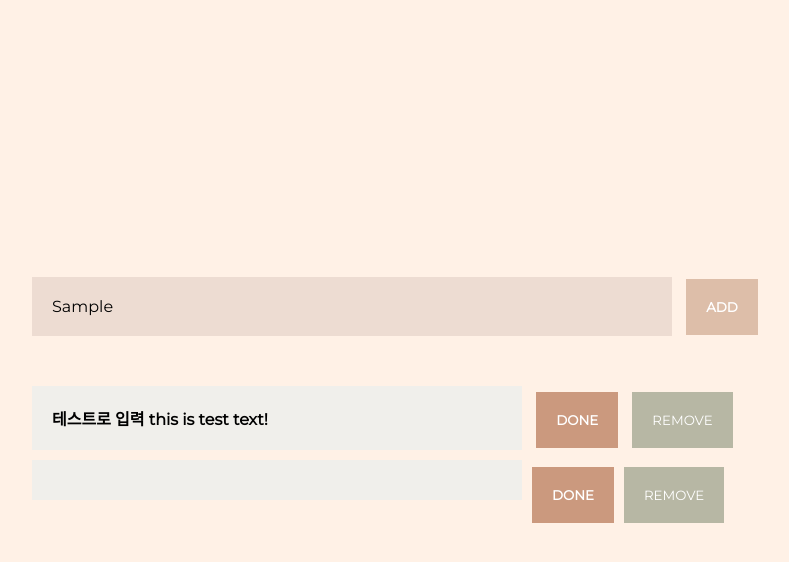
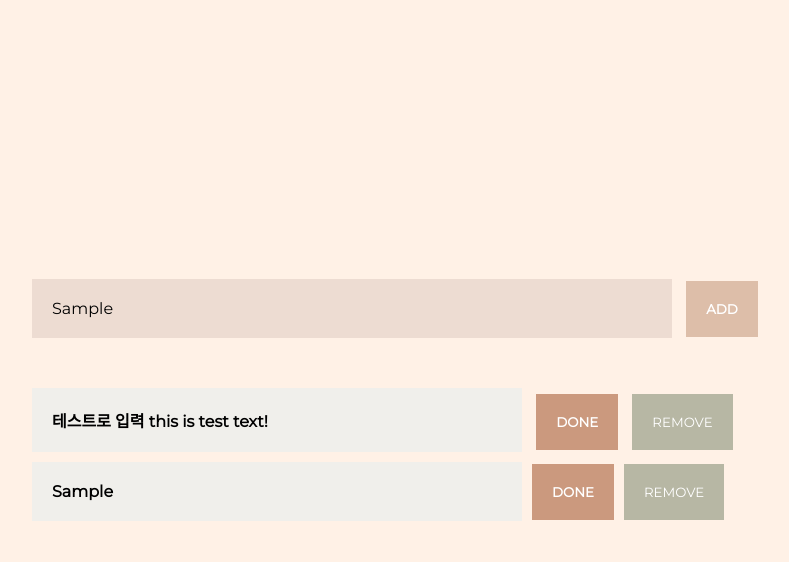
Before and after one commit to peamexx/todo, a plain HTML site: page index.html in a window 1280 px wide. Both pictures are taken after typing "Sample" into the empty fields and a click on the button "ADD". Shown: the whole page, without its empty margins (208-997 px from the left). Drawn offline with Linux system fonts and the light colour scheme.

Commit message:
201101 add 눌렀을때 동작 완료

```diff
--- a/index.html
+++ b/index.html
@@ -45,11 +45,13 @@
         var ul = document.getElementsByTagName('ul')[0];
         var inputV = document.getElementsByTagName('input')[0].value;
         var addBtn = document.getElementsByClassName('add')[0];
+        var doneBtn = document.getElementsByClassName('done');
 
         addBtn.addEventListener('click', function(event) {
             var newLi = document.createElement('li');
             var newP = document.createElement('p');
-            newP.innerText = inputV; //이거왜안되냐이거야
+            var inputV = document.getElementsByTagName('input')[0].value; //이걸또안쪾에넣으니까되네뭐지???
+            newP.textContent = inputV;
             var newDoneBtn = document.createElement('button');
             newDoneBtn.className = 'done';
             newDoneBtn.innerHTML = 'DONE'
@@ -64,7 +66,18 @@
 
             //제거누르면사라지는거 완료누르면밑줄쳐지는거
             //50분걸림
+
+            // 10:05~10:30 또 var안쪽에 넣으면 되니까 전역로컬 더 공부 30분걸림
         });
+
+        for(i=0; i<doneBtn.length; i++) {
+            doneBtn[i].addEventListener('click', function(event) {
+                // var doneBtn = document.getElementsByClassName('done');
+                // doneBtn[i].parentNode.remove();
+                 alert(i);
+                 // 아니 이거 어케하지
+            });
+        };
     </script>
 </body>
 </html>
```
